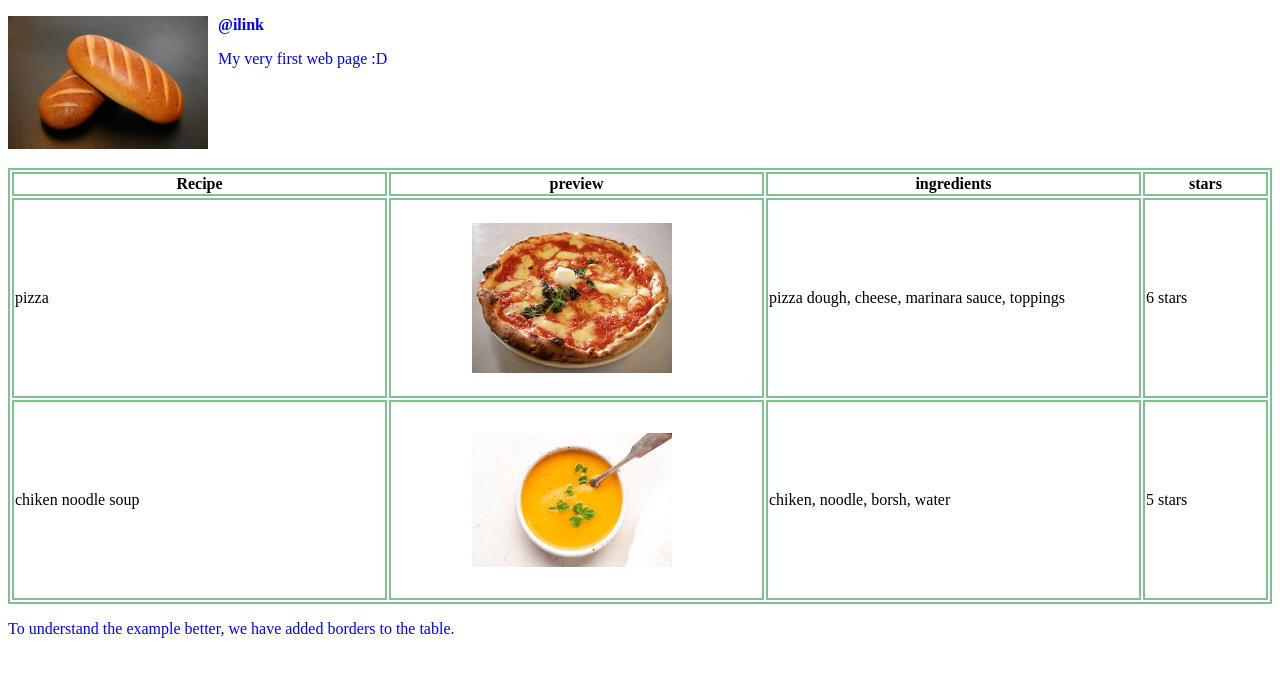
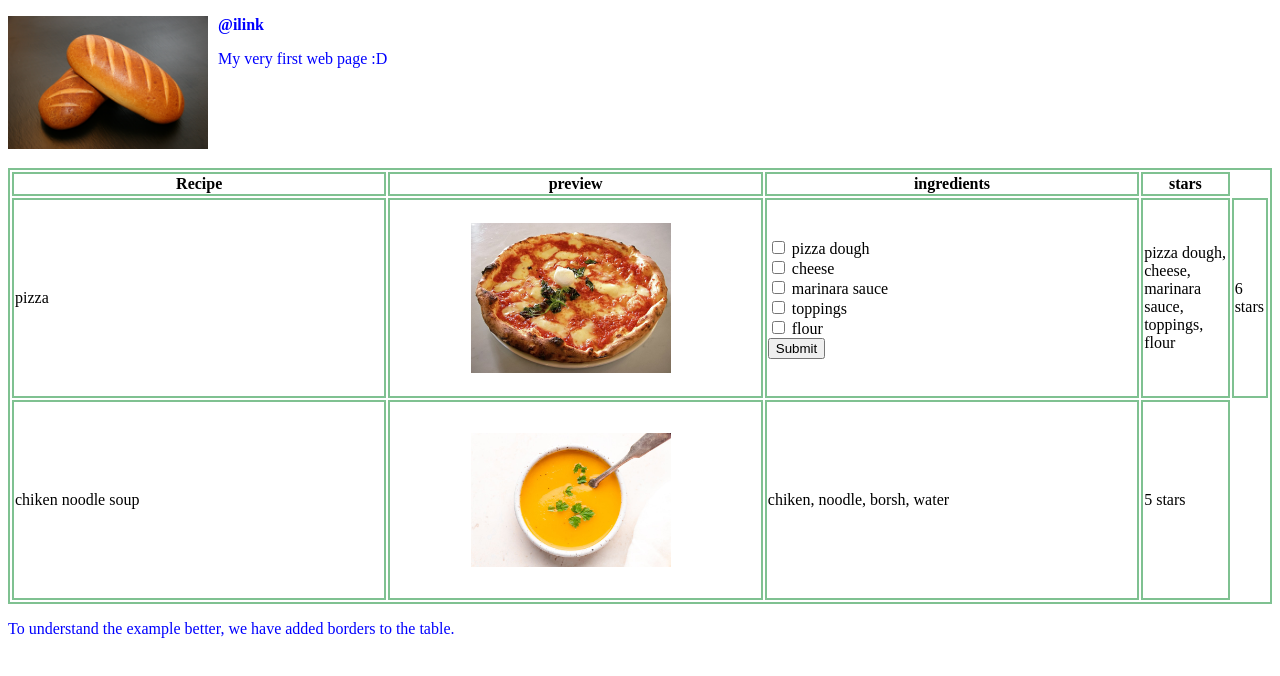
Before and after one commit to linkdalupi/HTML, a plain HTML site: page index.html in a window 1280 px wide. Drawn offline with Linux system fonts and the light colour scheme.

Commit message:
checkbox with ingredients

```diff
--- a/index.html
+++ b/index.html
@@ -53,9 +53,24 @@
             <img src="images/piza.jpg"/>
           </div>
         </td>
+<td>
+          <input type="checkbox" id="ingredient1" name="ingredient1" value="pizza dough">
+  <label for="ingredient1"> pizza dough</label><br>
+  <input type="checkbox" id="ingredient2" name="ingredient2" value="cheese">
+  <label for="ingredient2"> cheese</label><br>
+  <input type="checkbox" id="ingredient3" name="ingredient3" value="marinara sauce">
+  <label for="ingredient3"> marinara sauce</label><br>
+  <input type="checkbox" id="ingredient4" name="ingredient4" value="toppings">
+  <label for="vehicle4"> toppings</label><br>
+  <input type="checkbox" id="ingredient5" name="ingredient5" value="flour">
+  <label for="ingredient5"> flour</label><br>
+  <input type="submit" value="Submit">
+</form>
+</td>
+        <td> pizza dough, cheese, marinara sauce, toppings, flour</td>
 
-        <td> pizza dough, cheese, marinara sauce, toppings</td>
-        <td>6 stars</td>
+
+<td>6 stars</td>
       </tr>
       <tr style="height:200px">
         <td>chiken noodle soup</td>
```
Also changed, not shown: 1 other file.
